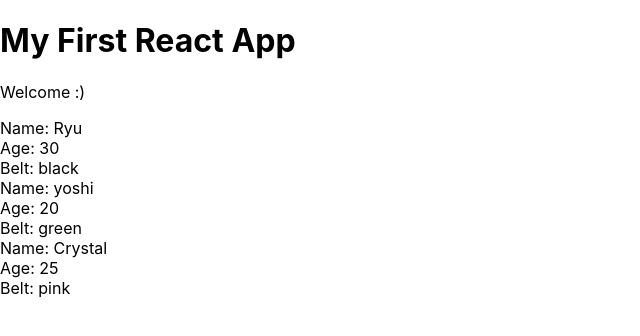
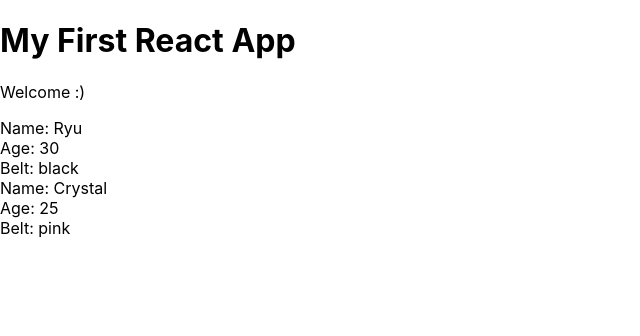
Before and after one commit to sadam1807/react-course, a React (Create React App) app in the folder client/: page / in a window 1280 px wide. Shown: the top 336 px of the page, without its empty margins (0-640 px from the left). Built offline with nearby package versions, Linux system fonts and the light colour scheme.

Commit message:
added contional output

```diff
--- a/client/src/Ninjas.js
+++ b/client/src/Ninjas.js
@@ -2,13 +2,14 @@ import React from 'react';
 
 const Ninjas = ({ninjas}) => {
         const ninjaList = ninjas.map(ninja => {
-            return(
-            <div key={ninja.id} className="ninja">
-                <div >Name: {ninja.name}</div>
-                <div>Age: {ninja.age}</div>
-                <div >Belt: {ninja.belt}</div>
-            </div>
-            )
+            return ninja.age > 20 ? (
+               <div key={ninja.id} className="ninja">
+                    <div >Name: {ninja.name}</div>
+                    <div>Age: {ninja.age}</div>
+                    <div >Belt: {ninja.belt}</div>
+                </div>
+            ) : null ;
+
         })
         return(
             <div className="ninja-list">
```
